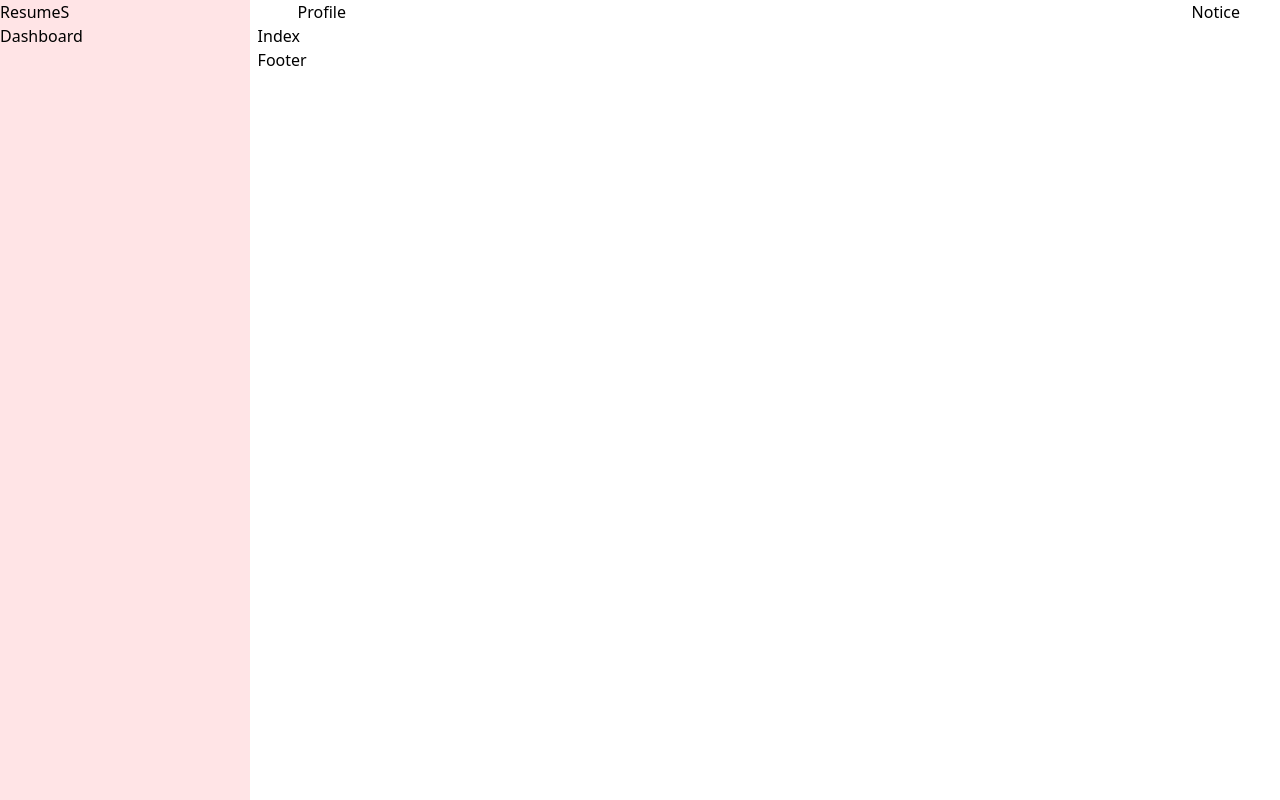
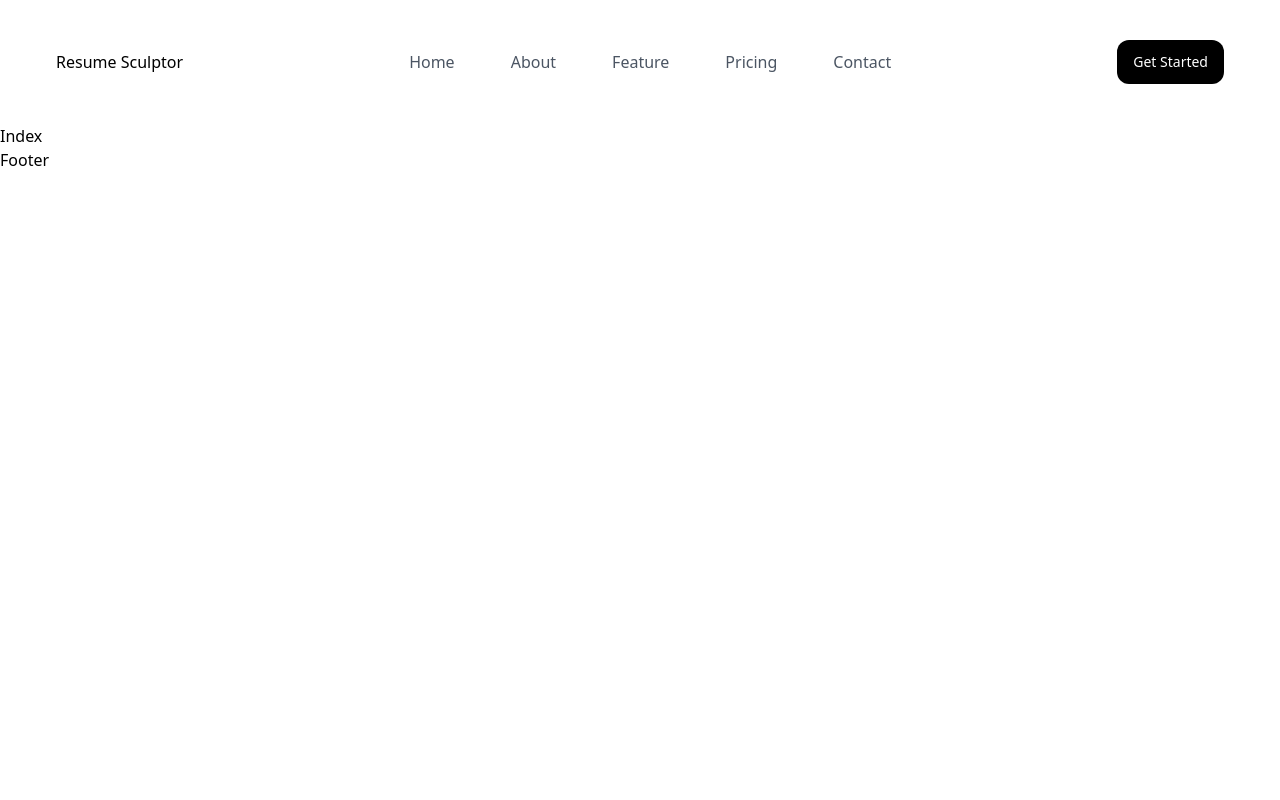
Before and after one commit to Tegacreatives/resume-sculptor-client, a Next.js app: page / in a window 1280 px wide. Built offline with nearby package versions, Linux system fonts and the light colour scheme.

Commit message:
Create navbar

```diff
--- a/app/components/Navbar.tsx
+++ b/app/components/Navbar.tsx
@@ -3,9 +3,31 @@ import React from "react";
 
 const Navbar = () => {
   return (
-    <nav className="flex items-center justify-between bg-white text-black px-10">
-      <Link href="/profile">Profile</Link>
-      <div>Notice</div>
+    <nav className="flex items-center justify-between bg-white text-black py-10 px-14">
+      <Link href="/">Resume Sculptor</Link>
+      <ul className="flex space-x-14 text-gray-600">
+        <li>
+          <Link href="/">Home</Link>
+        </li>
+        <li>
+          <Link href="/about">About</Link>
+        </li>
+        <li>
+          <Link href="/feature">Feature</Link>
+        </li>
+        <li>
+          <Link href="/pricing">Pricing</Link>
+        </li>
+        <li>
+          <Link href="/contact">Contact</Link>
+        </li>
+      </ul>
+      <Link
+        href="https://app.resumesculptor.com"
+        className="bg-black py-3 px-4 text-white text-sm rounded-xl"
+      >
+        Get Started
+      </Link>
     </nav>
   );
 };
--- a/app/components/Sidebar.tsx
+++ /dev/null
@@ -1,13 +0,0 @@
-import Link from "next/link";
-import React from "react";
-
-const Sidebar = () => {
-  return (
-    <aside className="bg-rose-100 h-full hidden md:block">
-      <Link href="/">ResumeS</Link>
-      <p>Dashboard</p>
-    </aside>
-  );
-};
-
-export default Sidebar;
--- a/app/dashboard/page.tsx
+++ /dev/null
@@ -1,7 +0,0 @@
-import React from "react";
-
-const Dashboard = () => {
-  return <div>Dashboard</div>;
-};
-
-export default Dashboard;
--- a/app/layout.tsx
+++ b/app/layout.tsx
@@ -3,8 +3,6 @@ import localFont from "next/font/local";
 import "./globals.css";
 import Navbar from "./components/Navbar";
 import Footer from "./components/Footer";
-import Sidebar from "./components/Sidebar";
-
 const geistSans = localFont({
   src: "./fonts/GeistVF.woff",
   variable: "--font-geist-sans",
@@ -29,16 +27,11 @@ export default function RootLayout({
   return (
     <html lang="en">
       <body
-        className={`${geistSans.variable} ${geistMono.variable} antialiased grid grid-cols-10 gap-2 h-[100vh]`}
+        className={`${geistSans.variable} ${geistMono.variable} antialiased`}
       >
-        <div className="col-span-2">
-          <Sidebar />
-        </div>
-        <div className="col-span-8">
-          <Navbar />
-          {children}
-          <Footer />
-        </div>
+        <Navbar />
+        {children}
+        <Footer />
       </body>
     </html>
   );
--- a/app/profile/page.tsx
+++ /dev/null
@@ -1,7 +0,0 @@
-import React from "react";
-
-const ProfilePage = () => {
-  return <div>ProfilePage</div>;
-};
-
-export default ProfilePage;
```
